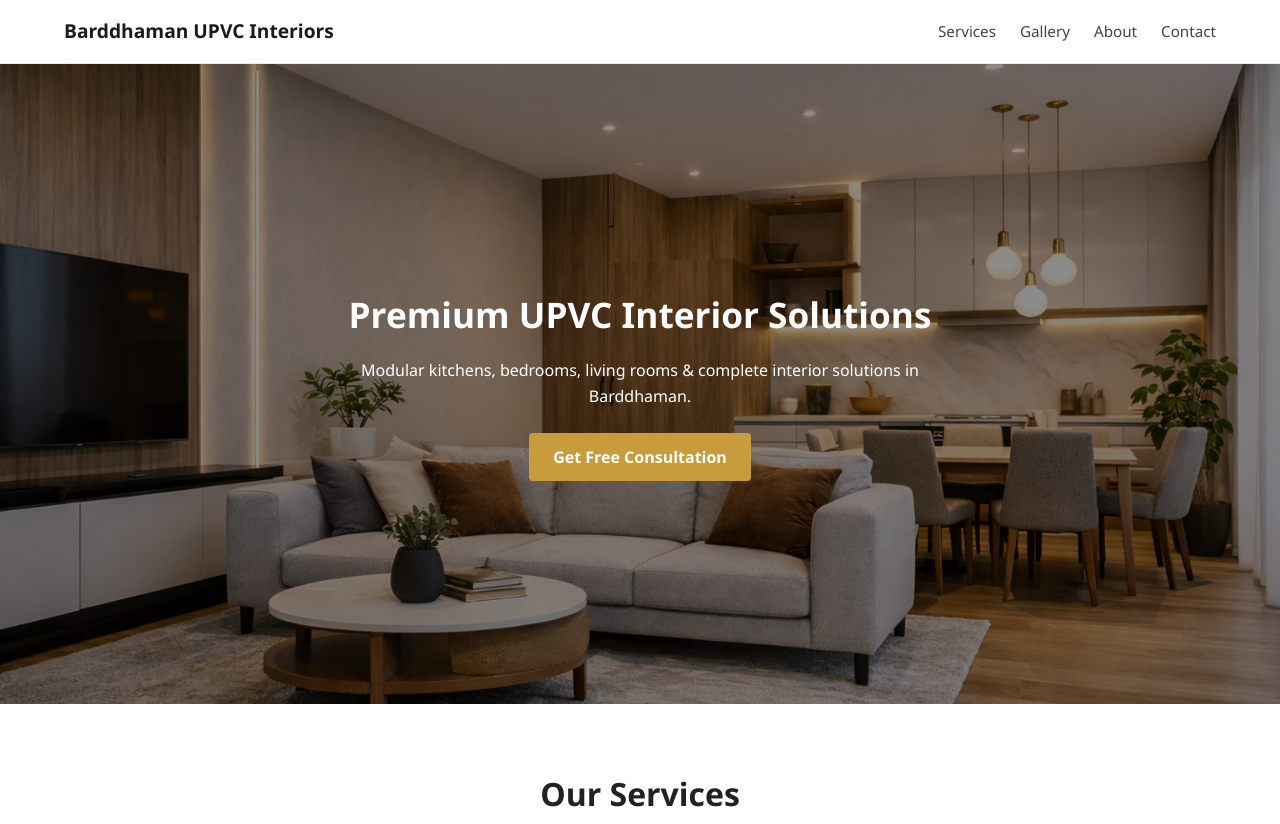
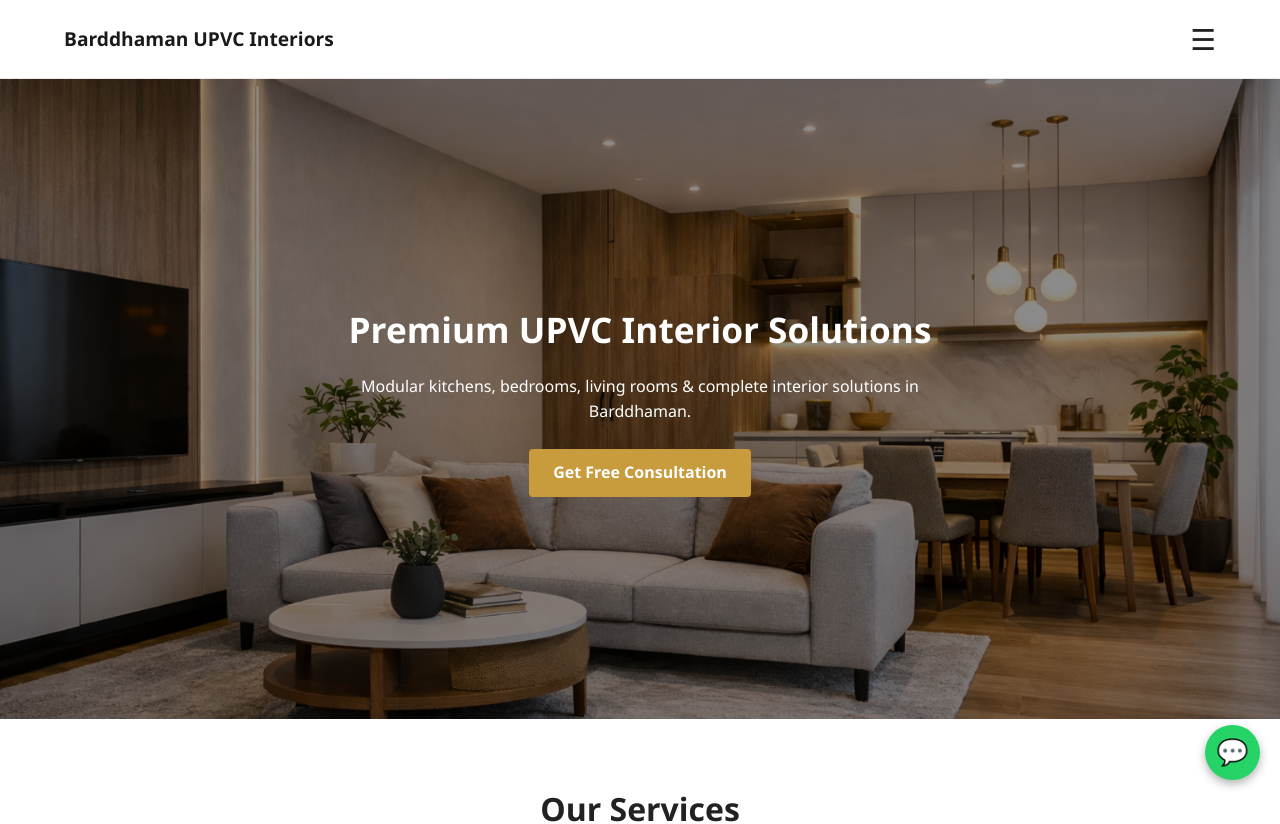
Before and after one commit to hritam03/barddhaman-upvc-interiors, a React (Vite) app: page / in a window 1280 px wide. Shown: the top 824 px of the page. Built offline with nearby package versions, Linux system fonts and the light colour scheme.

Commit message:
Added WhatsAppIcon and Menu Bar

```diff
--- a/src/App.jsx
+++ b/src/App.jsx
@@ -5,6 +5,7 @@ import Gallery from "./components/Gallery";
 import About from "./components/About";
 import Contact from "./components/Contact";
 import Footer from "./components/Footer";
+import WhatsAppButton from "./components/WhatsAppButton";
 
 function App() {
   return (
@@ -18,6 +19,7 @@ function App() {
         <Contact />
       </main>
       <Footer />
+      <WhatsAppButton />
     </>
   );
 }
--- a/src/components/Header.jsx
+++ b/src/components/Header.jsx
@@ -1,17 +1,53 @@
+import { useState } from "react";
+
 function Header() {
+  const [menuOpen, setMenuOpen] = useState(false);
+
   return (
-    <header className="header">
-      <nav className="navbar">
-        <h1 className="logo">Barddhaman UPVC Interiors</h1>
+    <>
+      {/* HEADER */}
+      <header className="header">
+        <nav className="navbar">
+          <h1 className="logo">Barddhaman UPVC Interiors</h1>
 
-        <ul className="nav-links">
-          <li><a href="#services">Services</a></li>
-          <li><a href="#gallery">Gallery</a></li>
-          <li><a href="#about">About</a></li>
-          <li><a href="#contact">Contact</a></li>
-        </ul>
-      </nav>
-    </header>
+          <div
+            className="hamburger"
+            onClick={() => setMenuOpen(true)}
+            aria-label="Open menu"
+          >
+            ☰
+          </div>
+        </nav>
+      </header>
+
+      {/* SIDEBAR MENU */}
+      <div className={`mobile-menu ${menuOpen ? "open" : ""}`}>
+        <span
+          className="close-btn"
+          onClick={() => setMenuOpen(false)}
+          aria-label="Close menu"
+        >
+          ✕
+        </span>
+
+        <a href="#home" onClick={() => setMenuOpen(false)}>Home</a>
+        <a href="#services" onClick={() => setMenuOpen(false)}>Services</a>
+        <a href="#gallery" onClick={() => setMenuOpen(false)}>Gallery</a>
+        <a href="#about" onClick={() => setMenuOpen(false)}>About</a>
+        <a href="#contact" onClick={() => setMenuOpen(false)}>Contact</a>
+        <a href="/brochure.pdf" target="_blank" rel="noopener noreferrer">
+          Brochure
+        </a>
+      </div>
+
+      {/* ✅ OVERLAY (ADD THIS HERE) */}
+      {menuOpen && (
+        <div
+          className="overlay"
+          onClick={() => setMenuOpen(false)}
+        ></div>
+      )}
+    </>
   );
 }
 
--- /dev/null
+++ b/src/components/WhatsAppButton.jsx
@@ -0,0 +1,14 @@
+function WhatsAppButton() {
+  return (
+    <a
+      href="https://wa.me/919932449360"
+      className="whatsapp-float"
+      target="_blank"
+      rel="noopener noreferrer"
+    >
+      💬
+    </a>
+  );
+}
+
+export default WhatsAppButton;
--- a/src/styles/main.css
+++ b/src/styles/main.css
@@ -62,20 +62,58 @@ ul {
   color: #1a1a1a;
 }
 
-.nav-links {
-  display: flex;
-  gap: 1.5rem;
-}
-
-.nav-links a {
-  font-size: 0.95rem;
-  color: #444;
-  transition: color 0.3s ease;
-}
 
 .nav-links a:hover {
   color: #c89b3c;
 }
+/* HAMBURGER ICON (ALL SCREENS) */
+.hamburger {
+  font-size: 1.8rem;
+  cursor: pointer;
+  user-select: none;
+}
+
+/* SIDEBAR MENU */
+.mobile-menu {
+  position: fixed;
+  top: 0;
+  right: -100%;
+  width: 300px;
+  max-width: 80%;
+  height: 100vh;
+  background: #1a1a1a;
+  color: white;
+
+  padding: 2rem 1.5rem;
+  display: flex;
+  flex-direction: column;
+  gap: 1.5rem;
+
+  transition: right 0.3s ease;
+  z-index: 2000;
+}
+.mobile-menu.open {
+  right: 0;
+}
+
+.mobile-menu a {
+  color: white;
+  font-size: 1.1rem;
+}
+
+.close-btn {
+  font-size: 1.5rem;
+  cursor: pointer;
+  align-self: flex-end;
+}
+
+.overlay {
+  position: fixed;
+  inset: 0;
+  background: rgba(0, 0, 0, 0.5);
+  z-index: 1500;
+}
+
 
 /* =========================
    HERO SECTION
@@ -270,6 +308,28 @@ ul {
 }
 
 /* =========================
+   WHATSAPP ICON
+========================= */
+
+.whatsapp-float {
+  position: fixed;
+  bottom: 20px;
+  right: 20px;
+  background: #25d366;
+  color: white;
+  width: 55px;
+  height: 55px;
+  border-radius: 50%;
+  display: flex;
+  align-items: center;
+  justify-content: center;
+  font-size: 1.6rem;
+  z-index: 3000;
+  box-shadow: 0 4px 10px rgba(0, 0, 0, 0.3);
+}
+
+
+/* =========================
    RESPONSIVE STYLES
 ========================= */
 
```
